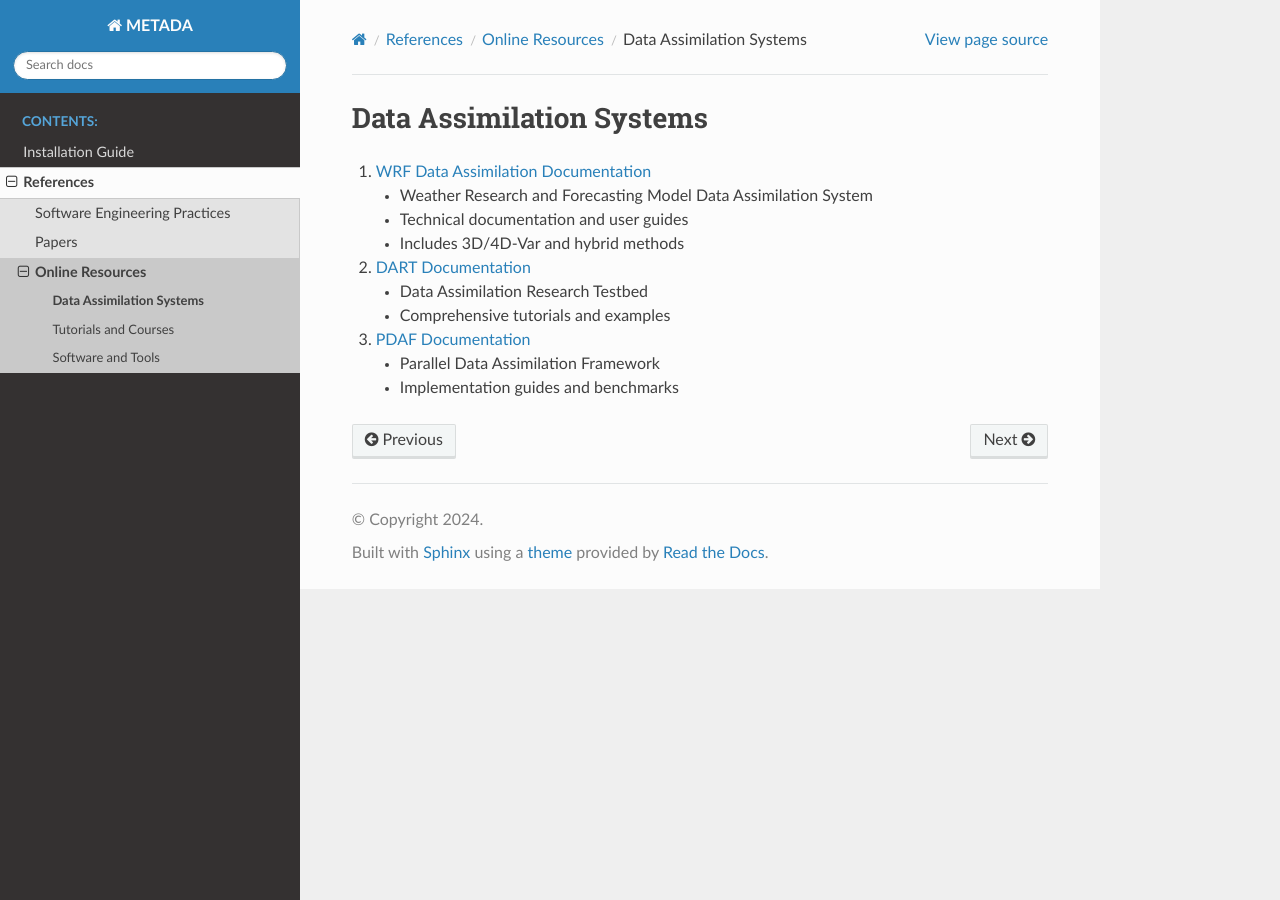
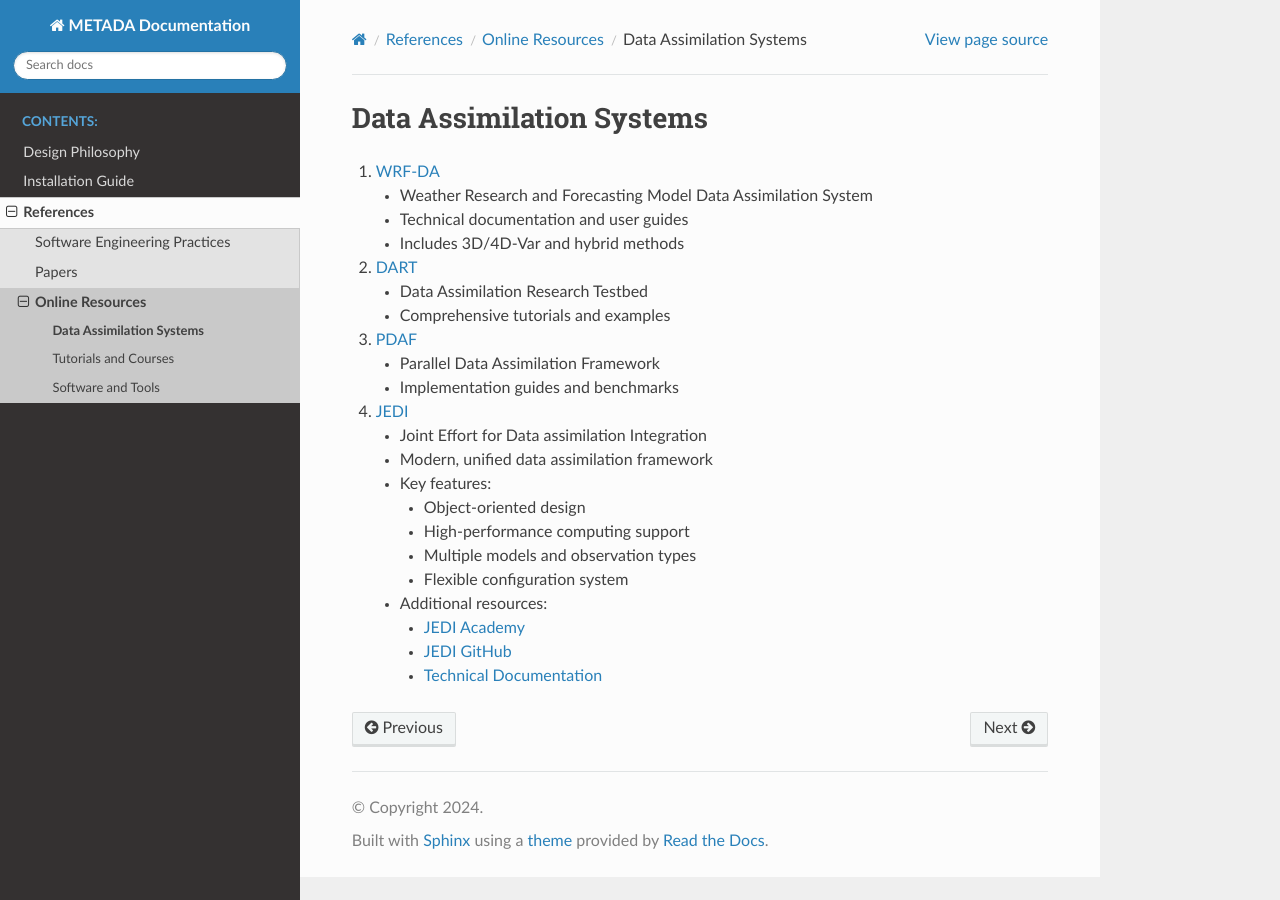
Before and after one commit to open-x-da/metada, a Sphinx documentation site: the page built from docs/sphinx/references/online_resources/data_assimilation_systems.rst, in a window 1280 px wide. Built offline with Sphinx 7.4.7 and the Read the Docs theme 3.1.0, drawn with Linux system fonts in a browser that asks for light colours.

Commit message:
Enhance METADA documentation: update project name in Sphinx config, add new JEDI resource to references, and refine existing resource links for clarity and accuracy.

```diff
--- a/docs/sphinx/conf.py
+++ b/docs/sphinx/conf.py
@@ -5,7 +5,7 @@ import sys
 sys.path.insert(0, os.path.abspath('../..'))
 sys.path.insert(0, os.path.abspath('../../build/tests'))
 
-project = 'METADA'
+project = 'METADA Documentation'
 copyright = '2024'
 author = 'Xin Zhang'
 version = '0.1.0'
--- a/docs/sphinx/index.rst
+++ b/docs/sphinx/index.rst
@@ -5,6 +5,7 @@ Modern Data Assimilation System for Earth Sciences
    :maxdepth: 2
    :caption: Contents:
 
+   design/index
    installation/index
    references/index
 
--- a/docs/sphinx/references/online_resources/data_assimilation_systems.rst
+++ b/docs/sphinx/references/online_resources/data_assimilation_systems.rst
@@ -1,18 +1,35 @@
 Data Assimilation Systems
 =========================
 
-1. `WRF Data Assimilation Documentation <https://www2.mmm.ucar.edu/wrf/users/wrfda/>`_
+1. `WRF-DA <https://www2.mmm.ucar.edu/wrf/users/wrfda/index.html>`_
 
    - Weather Research and Forecasting Model Data Assimilation System
    - Technical documentation and user guides
    - Includes 3D/4D-Var and hybrid methods
 
-2. `DART Documentation <https://dart.ucar.edu/>`_
+2. `DART <https://docs.dart.ucar.edu/en/latest/>`_
 
    - Data Assimilation Research Testbed
    - Comprehensive tutorials and examples
 
-3. `PDAF Documentation <http://pdaf.awi.de/>`_
+3. `PDAF <http://pdaf.awi.de/trac/wiki>`_
 
    - Parallel Data Assimilation Framework
    - Implementation guides and benchmarks
+
+4. `JEDI <https://jointcenterforsatellitedataassimilation-jedi-docs.readthedocs-hosted.com/en/latest/>`_
+
+   - Joint Effort for Data assimilation Integration
+   - Modern, unified data assimilation framework
+   - Key features:
+
+     - Object-oriented design
+     - High-performance computing support
+     - Multiple models and observation types
+     - Flexible configuration system
+
+   - Additional resources:
+
+     - `JEDI Academy <https://jointcenterforsatellitedataassimilation-jedi-docs.readthedocs-hosted.com/en/latest/learning/index.html>`_
+     - `JEDI GitHub <https://github.com/JCSDA/jedi-docs>`_
+     - `Technical Documentation <https://jointcenterforsatellitedataassimilation-jedi-docs.readthedocs-hosted.com/en/latest/inside/jedi-components/index.html>`_
```
Also changed, not shown: docs/sphinx/design/architecture.rst (added, +36 -0 lines), docs/sphinx/design/components.rst (added, +53 -0 lines), docs/sphinx/design/index.rst (added, +10 -0 lines), docs/sphinx/design/philosophy.rst (added, +38 -0 lines).
